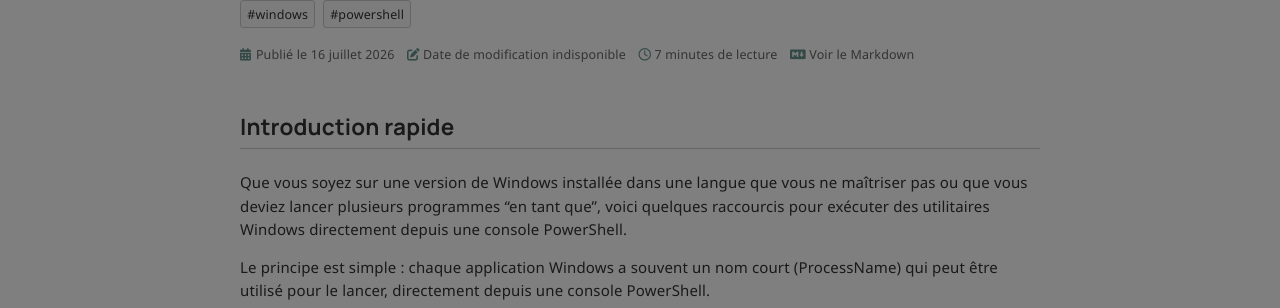
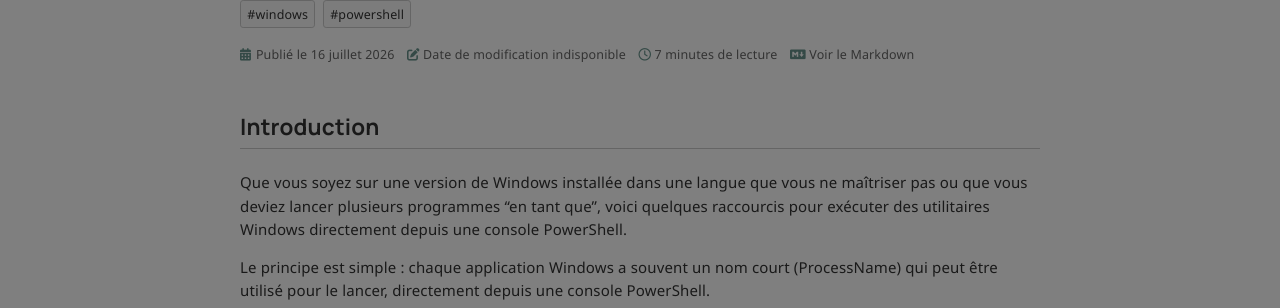
Before and after one commit to leobouard/leobouard.github.io, a Jekyll site: the page built from _posts/2026/2026-07-16-process-windows.md, in a window 1280 px wide and 900 px high. Shown: the part 194-502 px from the top of the window. Built offline with Jekyll 4.4.1, drawn with Linux system fonts in a browser that asks for light colours; nearby versions of some CDN libraries; some web fonts are replaced; comment, search, counter and statistics services are not loaded.

Commit message:
Update 2026-07-16-process-windows.md

```diff
--- a/_posts/2026/2026-07-16-process-windows.md
+++ b/_posts/2026/2026-07-16-process-windows.md
@@ -4,7 +4,7 @@ description: "Comment lancer certains programmes depuis une console PowerShell"
 tags: ["windows", "powershell"]
 ---
 
-## Introduction rapide
+## Introduction
 
 Que vous soyez sur une version de Windows installée dans une langue que vous ne maîtriser pas ou que vous deviez lancer plusieurs programmes "en tant que", voici quelques raccourcis pour exécuter des utilitaires Windows directement depuis une console PowerShell.
 
```
